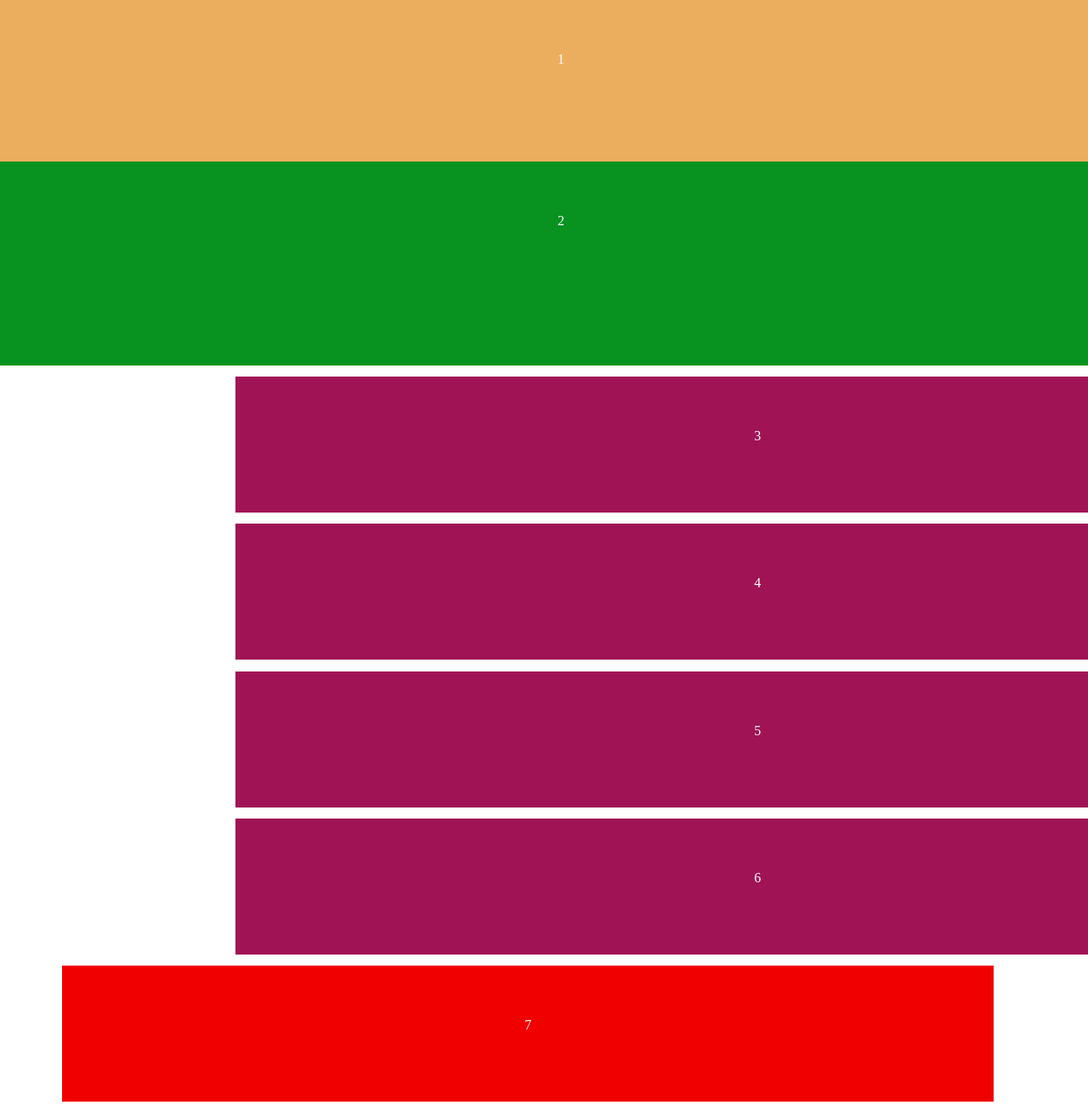
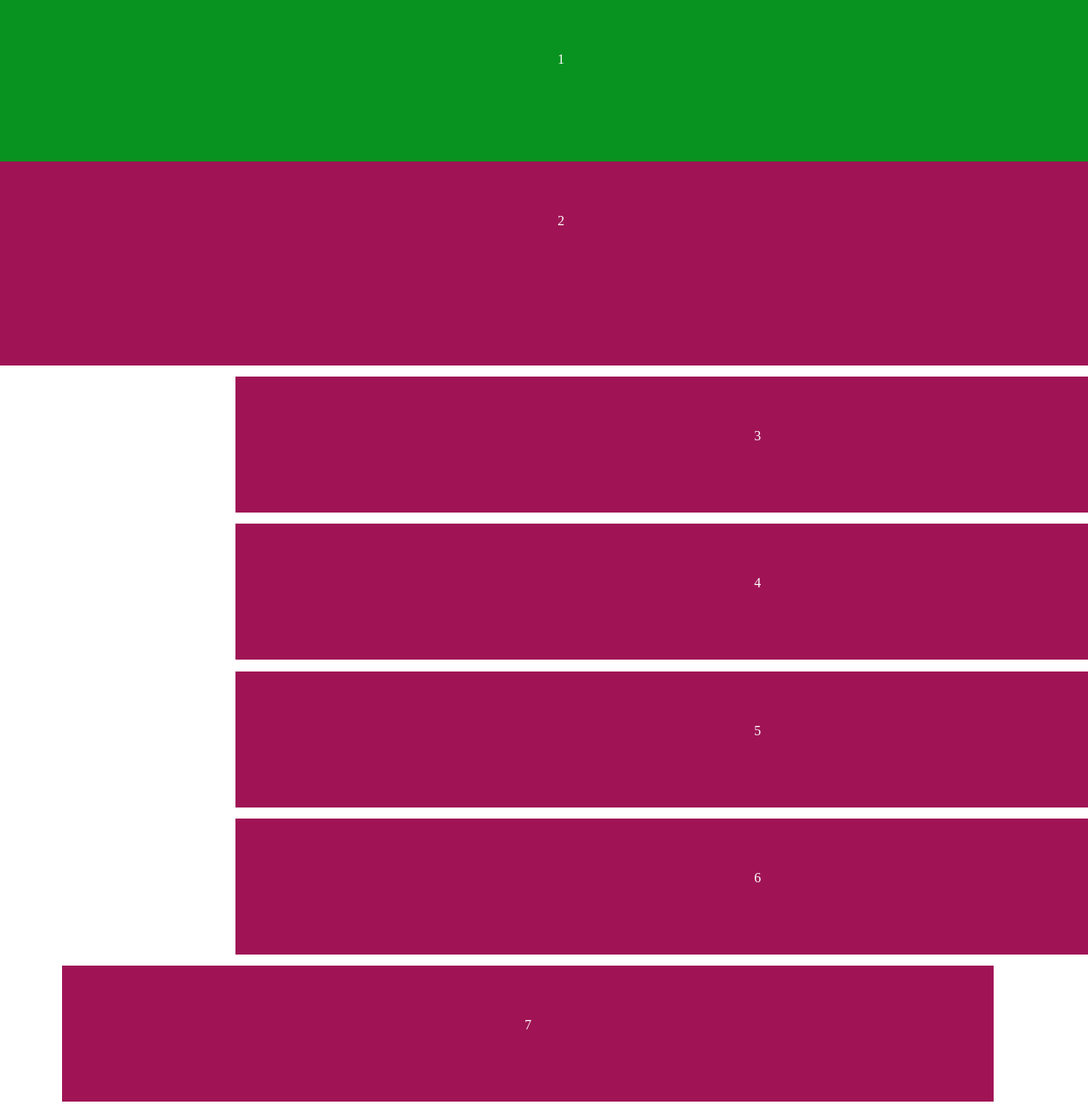
Before and after one commit to Katijho/Hack_HTML_1, a plain HTML site: page H-1/index.html in a window 1280 px wide. Shown: the top 1300 px of the page at 85% size. Drawn offline with Linux system fonts and the light colour scheme.

Commit message:
cambio_color

```diff
--- a/H-1/style.css
+++ b/H-1/style.css
@@ -18,7 +18,7 @@ body{
 }
 .Caja1{
     position: relative;
-    background-color: rgb(235, 174, 95);
+    background-color: rgb(8, 146, 31);
     padding: 20px;
     width: 100vw;
     height: 150px;
@@ -27,7 +27,7 @@ body{
 }
 .Caja2{
     position: relative;
-    background-color: rgb(8, 146, 31);
+    background-color: rgb(160, 20, 85);
     padding: 20px;
     width: 100vw;
     height: 200px;
@@ -77,7 +77,7 @@ body{
 }
 .Caja7{
     position: relative;
-    background-color: rgb(240, 0, 0);
+    background-color: rgb(160, 20, 85);
     padding: 20px;
     margin: 1%;
     width: 80%;
```
